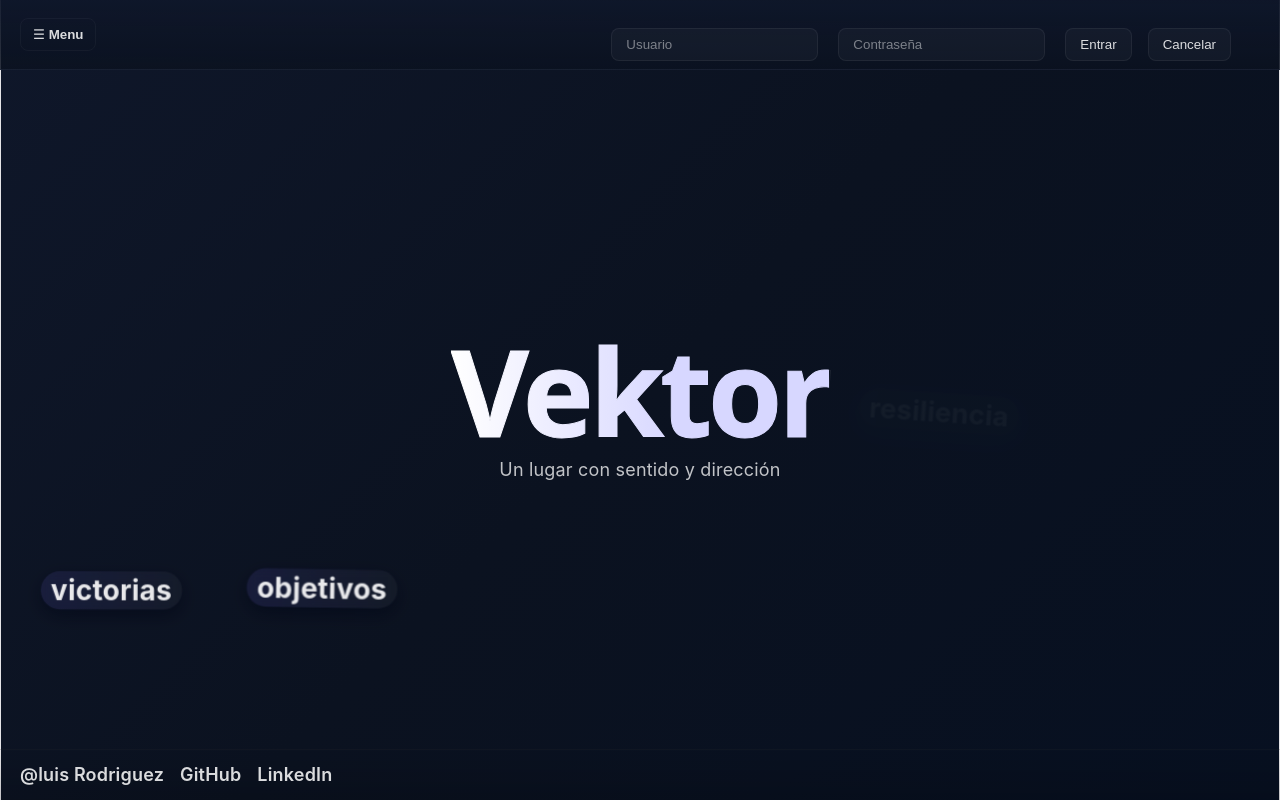
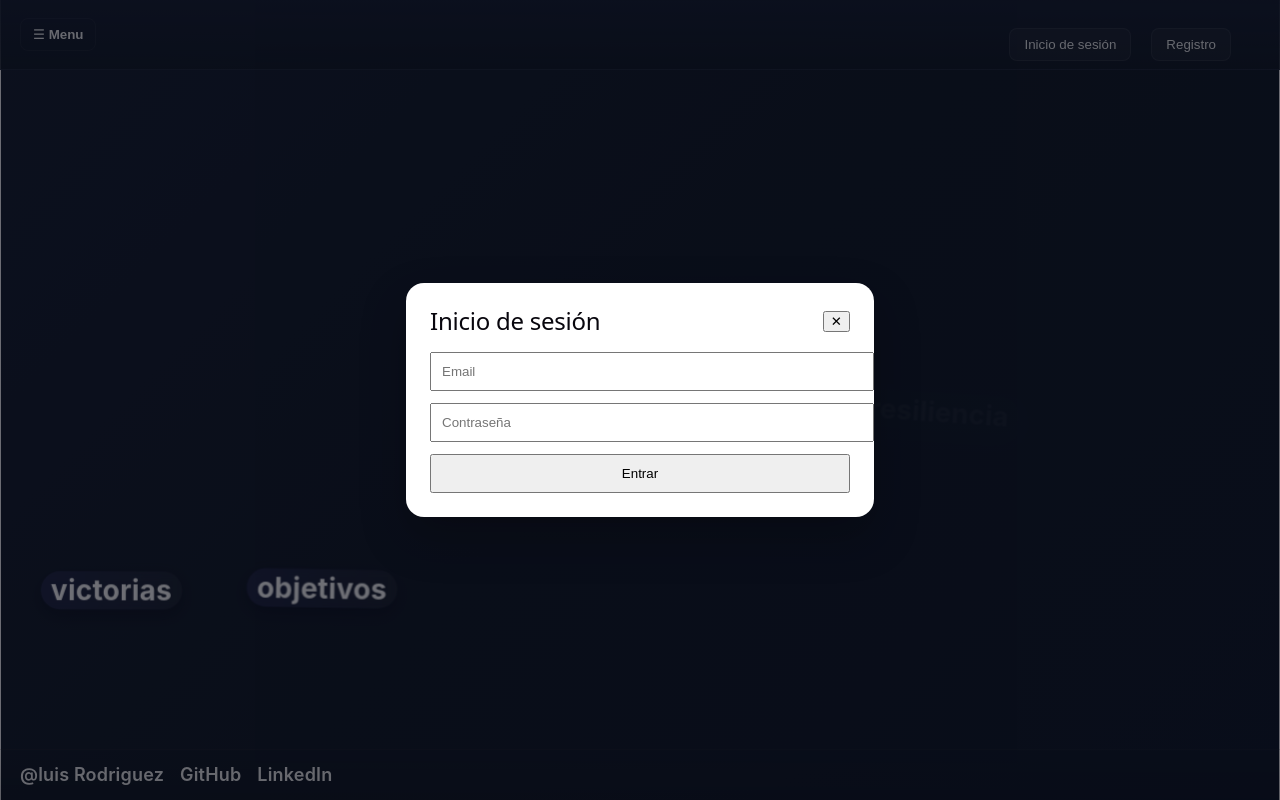
Before and after one commit to Luismyname/vektor, a React (Vite) app: page / in a window 1280 px wide. Both pictures are taken after a click on the button "Inicio de sesión". Built offline with nearby package versions, Linux system fonts and the light colour scheme; no server answers.

Commit message:
vecktor-v1.0.1

```diff
--- a/package.json
+++ b/package.json
@@ -10,6 +10,8 @@
     "preview": "vite preview"
   },
   "dependencies": {
+    "@supabase/supabase-js": "^2.112.3",
+    "framer-motion": "^13.1.0",
     "react": "^19.2.6",
     "react-dom": "^19.2.6"
   },
--- a/src/App.jsx
+++ b/src/App.jsx
@@ -1,11 +1,177 @@
-//import { useState } from "react";
+import { useEffect, useState } from "react";
 import Portada from "./components/Portada";
+import { supabase } from "./lib/supabase";
 
 export default function App() {
+  const [email, setEmail] = useState("");
+  const [password, setPassword] = useState("");
+  const [fullName, setFullName] = useState("");
+  const [user, setUser] = useState(null);
+  const [loading, setLoading] = useState(false);
+  const [message, setMessage] = useState("");
+  const [authMode, setAuthMode] = useState(null); // "login" | "register" | null
+
+  useEffect(() => {
+    const getUser = async () => {
+      const {
+        data: { user },
+      } = await supabase.auth.getUser();
+      setUser(user);
+    };
+
+    getUser();
+
+    const { data: authListener } = supabase.auth.onAuthStateChange((_event, session) => {
+      setUser(session?.user ?? null);
+    });
+
+    return () => authListener.subscription.unsubscribe();
+  }, []);
+
+  const signUp = async () => {
+    setLoading(true);
+    setMessage("");
+
+    const { data, error } = await supabase.auth.signUp({
+      email,
+      password,
+      options: {
+        data: {
+          full_name: fullName,
+        },
+      },
+    });
+
+    if (error) {
+      setMessage(error.message);
+    } else {
+      setMessage("Registro correcto. Revisa tu email si tienes confirmación activada.");
+      console.log("Usuario registrado:", data);
+    }
+
+    setLoading(false);
+  };
+
+  const signIn = async () => {
+    setLoading(true);
+    setMessage("");
+
+    const { data, error } = await supabase.auth.signInWithPassword({
+      email,
+      password,
+    });
+
+    if (error) {
+      setMessage(error.message);
+    } else {
+      setMessage("Inicio de sesión correcto");
+      console.log("Usuario logueado:", data);
+      setAuthMode(null);
+    }
+
+    setLoading(false);
+  };
+
+  const signOut = async () => {
+    const { error } = await supabase.auth.signOut();
+
+    if (error) {
+      setMessage(error.message);
+    } else {
+      setMessage("Sesión cerrada");
+      setUser(null);
+      setAuthMode(null);
+    }
+  };
 
   return (
-    <div>
-      <Portada />
+    <div style={{ position: "relative" }}>
+      <Portada
+        onOpenLogin={() => setAuthMode("login")}
+        onOpenRegister={() => setAuthMode("register")}
+      />
+
+      {authMode && (
+        <div
+          style={{
+            position: "fixed",
+            inset: 0,
+            background: "rgba(10, 12, 20, 0.55)",
+            display: "flex",
+            alignItems: "center",
+            justifyContent: "center",
+            padding: 20,
+            zIndex: 50,
+          }}
+        >
+          <div
+            style={{
+              width: "100%",
+              maxWidth: 420,
+              background: "#fff",
+              borderRadius: 18,
+              padding: 24,
+              boxShadow: "0 20px 45px rgba(0,0,0,0.25)",
+            }}
+          >
+            <div style={{ display: "flex", justifyContent: "space-between", alignItems: "center", marginBottom: 16 }}>
+              <h2 style={{ margin: 0 }}>{authMode === "register" ? "Registro" : "Inicio de sesión"}</h2>
+              <button onClick={() => setAuthMode(null)} style={{ cursor: "pointer" }}>
+                ✕
+              </button>
+            </div>
+
+            {authMode === "register" && (
+              <input
+                type="text"
+                placeholder="Nombre completo"
+                value={fullName}
+                onChange={(e) => setFullName(e.target.value)}
+                style={{ display: "block", width: "100%", marginBottom: 12, padding: 10 }}
+              />
+            )}
+
+            <input
+              type="email"
+              placeholder="Email"
+              value={email}
+              onChange={(e) => setEmail(e.target.value)}
+              style={{ display: "block", width: "100%", marginBottom: 12, padding: 10 }}
+            />
+
+            <input
+              type="password"
+              placeholder="Contraseña"
+              value={password}
+              onChange={(e) => setPassword(e.target.value)}
+              style={{ display: "block", width: "100%", marginBottom: 12, padding: 10 }}
+            />
+
+            <div style={{ display: "flex", gap: 8 }}>
+              {authMode === "register" ? (
+                <button onClick={signUp} disabled={loading} style={{ flex: 1, padding: 10, cursor: "pointer" }}>
+                  {loading ? "..." : "Registrarse"}
+                </button>
+              ) : (
+                <button onClick={signIn} disabled={loading} style={{ flex: 1, padding: 10, cursor: "pointer" }}>
+                  {loading ? "..." : "Entrar"}
+                </button>
+              )}
+            </div>
+
+            {user && (
+              <div style={{ marginTop: 16, paddingTop: 12, borderTop: "1px solid #eee" }}>
+                <p style={{ margin: "0 0 12px" }}>Sesión activa para: {user.email}</p>
+                <button onClick={signOut} style={{ padding: 10, cursor: "pointer" }}>
+                  Cerrar sesión
+                </button>
+              </div>
+            )}
+
+            {message && <p style={{ marginTop: 16, color: "#333" }}>{message}</p>}
+          </div>
+        </div>
+      )}
     </div>
   );
 }
--- a/src/components/Layout.jsx
+++ b/src/components/Layout.jsx
@@ -1,12 +1,24 @@
 import { useState } from "react";
 import BackgroundWords from "./BackgroundWords";
 
-export default function Layout({ children }) {
+export default function Layout({ children, onOpenLogin, onOpenRegister }) {
   const [inicio, setInicio] = useState(false);
   const [menuOpen, setMenuOpen] = useState(false);
 
   function handleInicioClick() {
+    if (onOpenLogin) {
+      onOpenLogin();
+      return;
+    }
     setInicio(!inicio);
+  }
+
+  function handleRegistroClick() {
+    if (onOpenRegister) {
+      onOpenRegister();
+      return;
+    }
+    setInicio(false);
   }
 
   return (
@@ -32,7 +44,7 @@ export default function Layout({ children }) {
         </div>
 
         <div className="header-right">
-          {inicio ? (
+          {inicio && !onOpenLogin ? (
             <form
               id="formulario-inicio"
               className="login-form"
@@ -52,7 +64,9 @@ export default function Layout({ children }) {
               <button id="inicio" onClick={handleInicioClick}>
                 Inicio de sesión
               </button>
-              <button id="registro">Registro</button>
+              <button id="registro" onClick={handleRegistroClick}>
+                Registro
+              </button>
             </div>
           )}
         </div>
--- a/src/components/Portada.jsx
+++ b/src/components/Portada.jsx
@@ -1,8 +1,8 @@
 import Layout from "./Layout";
 
-export default function Portada() {
+export default function Portada({ onOpenLogin, onOpenRegister }) {
   return (
-    <Layout>
+    <Layout onOpenLogin={onOpenLogin} onOpenRegister={onOpenRegister}>
       <section className="hero">
         <h1 className="site-title">Vektor</h1>
         <p className="site-tagline">Un lugar con sentido y dirección</p>
--- /dev/null
+++ b/src/lib/supabase.js
@@ -0,0 +1,6 @@
+import { createClient } from "@supabase/supabase-js";
+
+const supabaseUrl = import.meta.env.VITE_SUPABASE_URL;
+const supabaseAnonKey = import.meta.env.VITE_SUPABASE_ANON_KEY;
+
+export const supabase = createClient(supabaseUrl, supabaseAnonKey);
```
Also changed, not shown: 1 other file (tests, documents, lock files or other folders).
